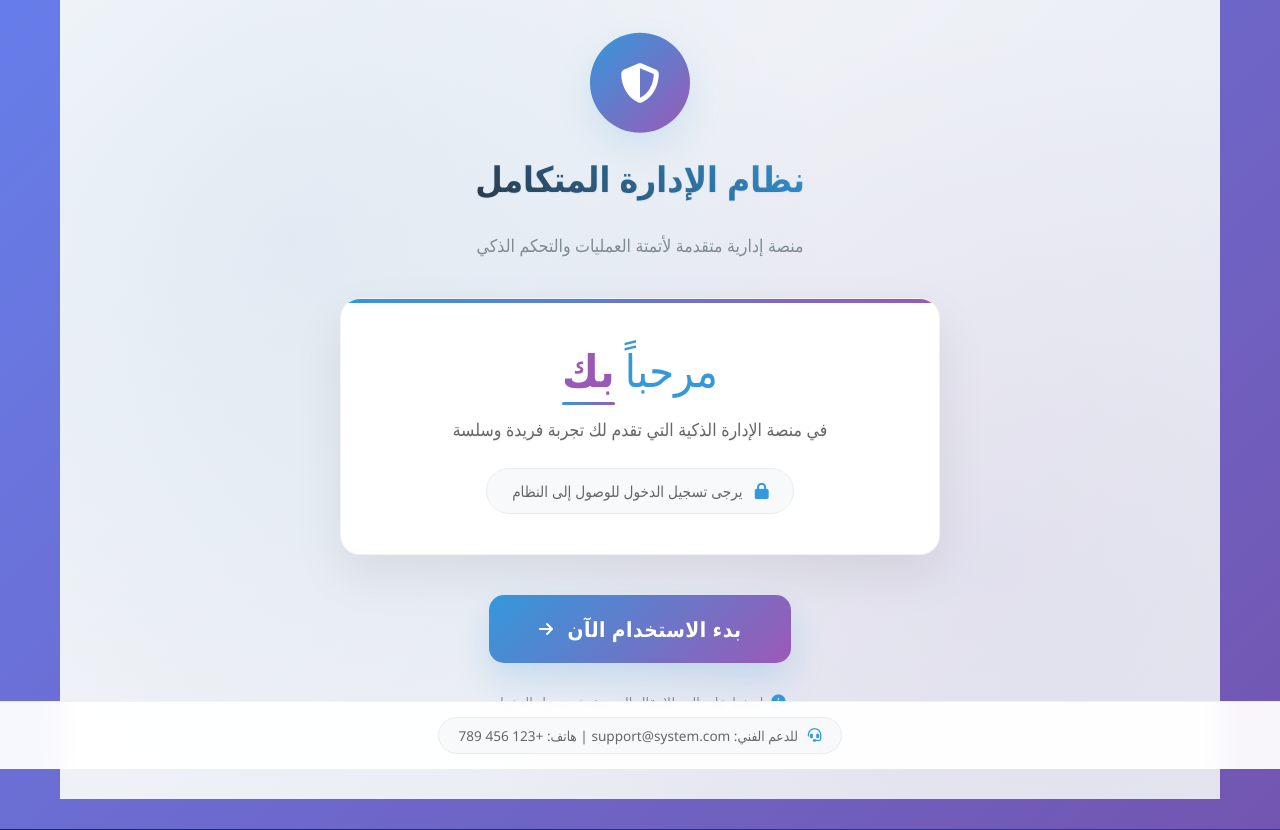
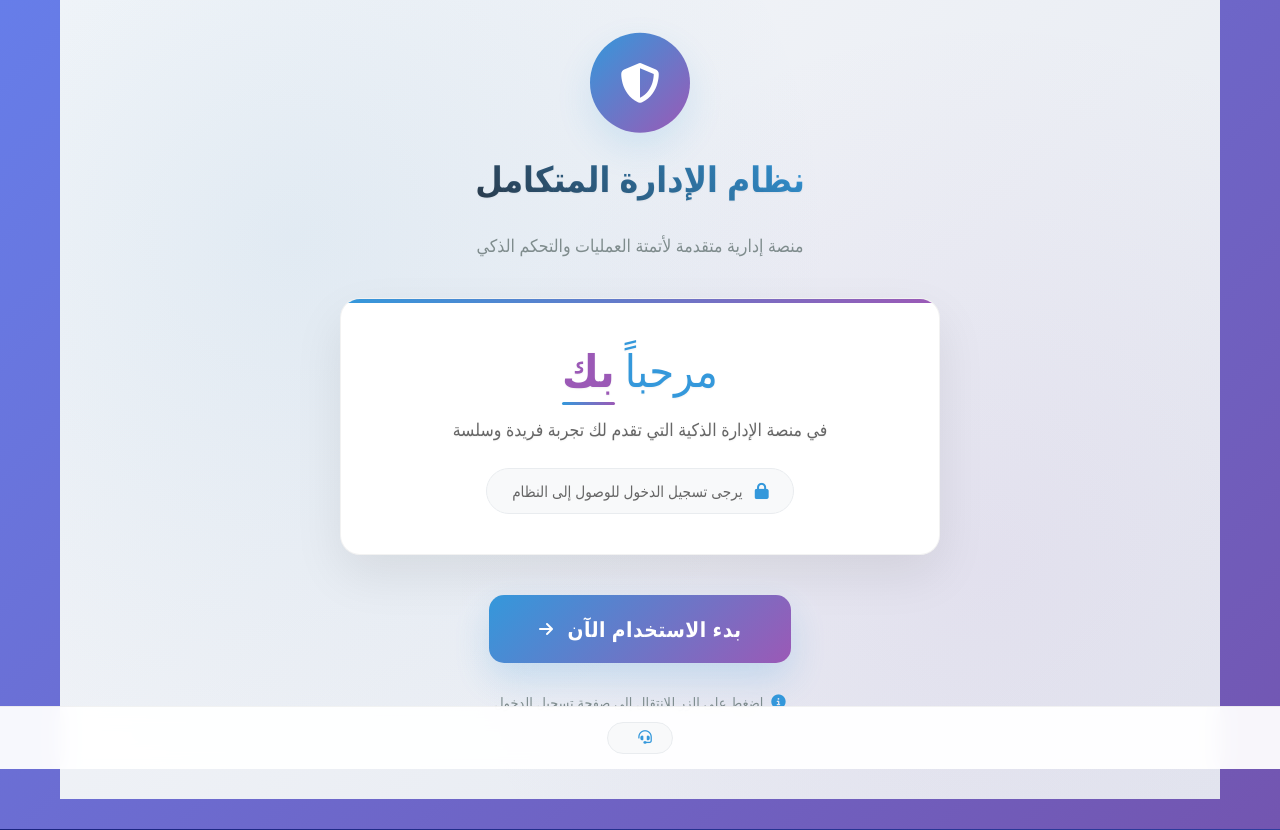
Before and after one commit to devsystar-alt/FMS, a Flask app: page / in a window 1280 px wide. Shown: the part 31-861 px from the top of the page. Run offline with Flask 3, Linux system fonts and the light colour scheme.

Commit message:
Update index.html
26

```diff
--- a/templates/index.html
+++ b/templates/index.html
@@ -60,7 +60,7 @@
         <div class="contact-content">
             <div class="contact-line">
                 <i class="fas fa-headset"></i>
-                <span>للدعم الفني: support@system.com | هاتف: +123 456 789</span>
+                <span></span>
             </div>
         </div>
     </div>
```
